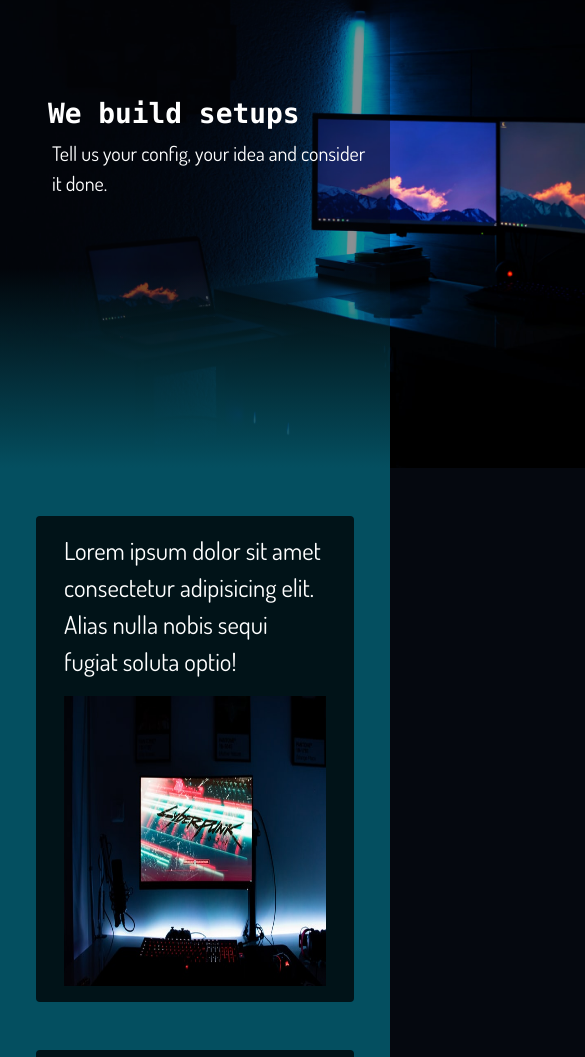
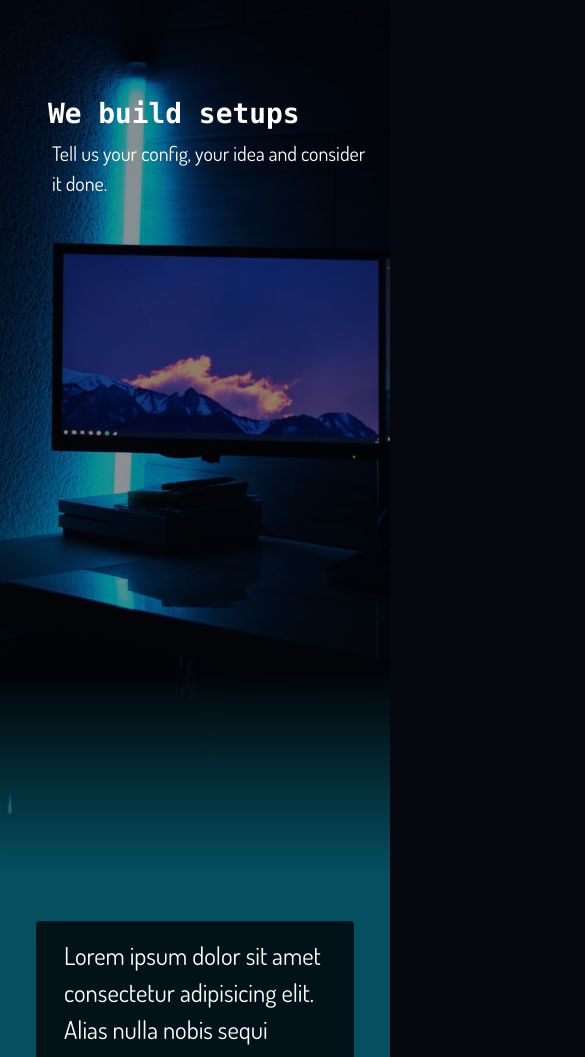
Before and after one commit to NietoCurcio/PCArt, a website: page index.html in a window 390 px wide. Shown: the part 55-1112 px from the top of the page, 585 px wide, since content can reach past the window. Drawn offline with nearby package versions, Linux system fonts and the light colour scheme.

Commit message:
bootstrap thums, animated nav, background image

```diff
--- a/index.html
+++ b/index.html
@@ -12,7 +12,7 @@
     <nav class="navbar fixed-top navbar-expand-lg navbar-dark">
       <div class="container-fluid ps-sm-5 pe-sm-5">
         <a class="navbar-brand" href="index.html"
-          ><h1 class="fs-4 fw-bold">PCArt</h1></a
+          ><h1 class="fs-4 fw-bold font-monospace">PCArt</h1></a
         >
         <button
           class="navbar-toggler"
@@ -44,7 +44,7 @@
     <!-- showcase -->
     <section class="card bg-dark text-white card-showcase border-0">
       <div class="filter">
-        <img src="images/showcase.jpg" class="card-img" alt="PCArt" />
+        <div class="showcase-img" role="presentation"></div>
         <div class="filter-apply"></div>
       </div>
       <div class="card-img-overlay ps-5">
@@ -74,7 +74,11 @@
           Lorem ipsum dolor sit amet consectetur adipisicing elit. Alias nulla
           nobis sequi fugiat soluta optio!
         </p>
-        <img class="rounded col-sm-4" src="images/case1.jpg" alt="case 1 " />
+        <img
+          class="rounded img-thumbnail bg-very-dark-turquoise border-0 col-sm-4"
+          src="images/case1.jpg"
+          alt="case 1 "
+        />
       </div>
       <div
         class="
@@ -91,7 +95,11 @@
           Lorem, ipsum dolor sit amet consectetur adipisicing elit. Culpa,
           doloribus pariatur repellendus ipsum aut assumenda.
         </p>
-        <img class="rounded col-sm-4" src="images/case2.jpg" alt="case 2" />
+        <img
+          class="rounded img-thumbnail bg-very-dark-turquoise border-0 col-sm-4"
+          src="images/case2.jpg"
+          alt="case 2"
+        />
       </div>
       <div
         class="
@@ -108,7 +116,11 @@
           Lorem ipsum dolor sit amet consectetur adipisicing elit. Alias nulla
           nobis sequi fugiat soluta optio!
         </p>
-        <img class="rounded col-sm-4" src="images/case3.jpg" alt="case 3" />
+        <img
+          class="rounded img-thumbnail bg-very-dark-turquoise border-0 col-sm-4"
+          src="images/case3.jpg"
+          alt="case 3"
+        />
       </div>
     </section>
 
@@ -120,11 +132,15 @@
       crossorigin="anonymous"
     ></script>
     <script>
-      const toggler = document.querySelector('.navbar-toggler')
-      toggler.onclick = () => {
-        const nav = document.querySelector('.navbar')
-        nav.classList.toggle('bg-transp-ebony')
-      }
+      const nav = document.querySelector('.navbar')
+
+      window.addEventListener('scroll', (event) => {
+        if (window.pageYOffset > 90) nav.classList.add('bg-transp-ebony')
+        else nav.classList.remove('bg-transp-ebony')
+      })
+
+      const toggle = document.querySelector('.navbar-toggler')
+      toggle.onclick = () => nav.classList.add('bg-transp-ebony')
     </script>
   </body>
 </html>
--- a/sass/style.scss
+++ b/sass/style.scss
@@ -23,6 +23,7 @@ $theme-colors: map-merge($theme-colors, $custom-colors);
 .navbar {
   &.bg-transp-ebony {
     background: rgba(5, 8, 15, 0.95);
+    transition: background-color 0.5s;
   }
 
   .navbar-brand {
@@ -51,9 +52,11 @@ $theme-colors: map-merge($theme-colors, $custom-colors);
   .filter {
     position: relative;
 
-    img {
+    .showcase-img {
+      height: 110vh;
       width: 100%;
-      height: auto;
+      background: url('/images/showcase.jpg') no-repeat center center / cover;
+      background-attachment: fixed;
     }
 
     .filter-apply {
@@ -88,13 +91,6 @@ $theme-colors: map-merge($theme-colors, $custom-colors);
 
 .cases {
   background: $dark-turquoise;
-
-  .case {
-    img {
-      height: 290px;
-      width: auto;
-    }
-  }
 }
 
 @media screen and (max-width: 768px) {
@@ -111,7 +107,7 @@ $theme-colors: map-merge($theme-colors, $custom-colors);
   .card-showcase {
     .filter {
       img {
-        height: 62vh;
+        height: 85vh;
         width: auto;
       }
     }
```
Also changed, not shown: css/style.css, 2 other files.
